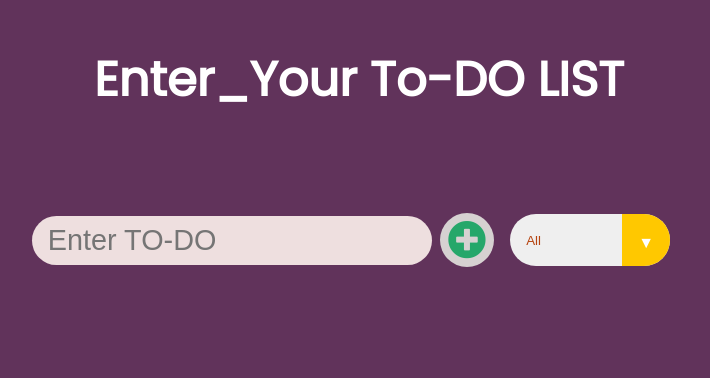
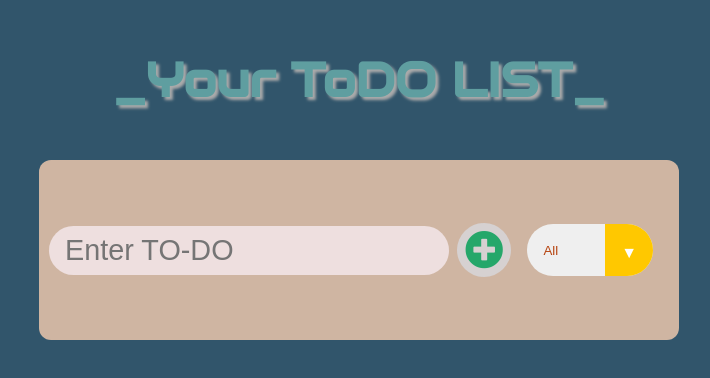
Before and after one commit to JatinIN/To-Do_List, a plain HTML site: page index.html in a window 1280 px wide. Shown: the whole page, without its empty margins (281-991 px from the left). Drawn offline with Linux system fonts and the light colour scheme.

Commit message:
initial commit

```diff
--- a/index.html
+++ b/index.html
@@ -5,9 +5,8 @@
     <meta http-equiv="X-UA-Compatible" content="IE=edge">
     <meta name="viewport" content="width=T, initial-scale=1.0">
      <!-- Google Fonts -->
-     <link rel="preconnect" href="https://fonts.googleapis.com">
-     <link rel="preconnect" href="https://fonts.gstatic.com" crossorigin>
-     <link href="https://fonts.googleapis.com/css2?family=Poppins&display=swap" rel="stylesheet">
+     <link rel="stylesheet" href="https://fonts.googleapis.com/css?family=Audiowide">  <!-- Header font style -->
+     <link rel="stylesheet" href="https://fonts.googleapis.com/css2?family=Poppins&display=swap" >
      <!-- Font Awesome cdn css -->
      <link rel="stylesheet" href="https://cdnjs.cloudflare.com/ajax/libs/font-awesome/5.15.3/css/all.min.css"
      integrity="sha512-iBBXm8fW90+nuLcSKlbmrPcLa0OT92xO1BIsZ+ywDWZCvqsWgccV3gFoRBv0z+8dLJgyAHIhR35VZc2oM/gI1w=="
@@ -18,15 +17,20 @@
 </head>
 <body>
     <header>
-        <h1>Enter_Your To-DO LIST</h1>
+        <h1>_Your ToDO LIST_</h1>
     </header>
+    <div id="todo-area-box">
         <form action="">
-        <input type="text" class="todo-input" placeholder="Enter TO-DO"> <!--Text Box of TODO-->
 
-        <button class="todo-button" type="submit"><!--todo ADD button-->
+            <!--Text Box of TODO-->
+             <input type="text" class="todo-input" placeholder="Enter TO-DO">
+
+            <!--todo ADD button-->
+            <button class="todo-button" type="submit">
                 <i class="fas fa-plus-circle fa-lg"></i>
             </button>
 
+            <!-- Entered TODO Store -->
             <div class="select">
                 <select name="todos" id="" class="filter-todo">
                     <option value="all">All</option>
@@ -34,12 +38,17 @@
                     <option value="incomplete">Incomplete</option>
                 </select>
             </div>
+
          </form>
 
+         <!-- Todo List Container -->
          <div class="todo-container">
             <ul class="todo-list"></ul>
          </div>
 
+    </div>
+
+
     <script src="./script.js"></script>
 </body>
 </html>
--- a/style.css
+++ b/style.css
@@ -5,27 +5,41 @@
 }
 
 body {
-    background-color: rgb(97, 51, 91);
+    background-color: rgb(49, 85, 107);
     color: white;
     font-family: "Poppins", sans-serif;
     min-height: 100vh;
 
 }
 
+#todo-area-box{
+    margin: auto;
+    padding: 10px;
+    background-color: rgb(207 181 162);
+    height: 50%;
+    width: 50%;
+    border-radius: 12px; /* Rounded Corner of Border */
+    /* border-width: 10px 5px ; */
+    /* border-style: groove;
+    border-color:aqua; */
+}
+
 header {
     font-size: 1.5rem;
+    font-family: "Audiowide", sans-serif;
+    text-shadow: 3px 3px 3px #ababab;
+    color:cadetblue;
 }
 
-header,
-form {
+header,form
+{
     min-height: 20vh;
     display: flex;
     justify-content: center;
     align-items: center;
 }
 
-form input,
-form button {
+form input, form button {
     padding: 0.5rem;
     padding-left: 1rem;
     font-size: 1.8rem;
```
Lines whose indentation alone changed are shown as unchanged.
